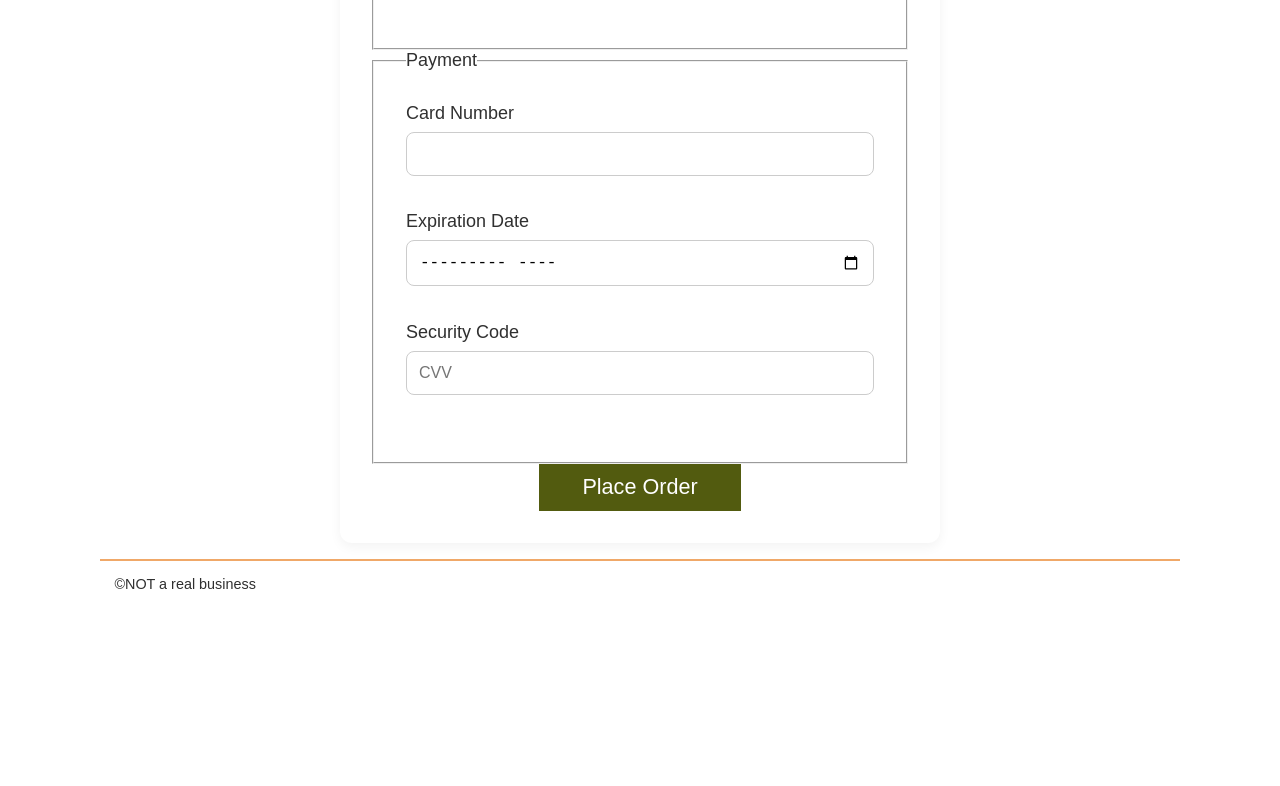
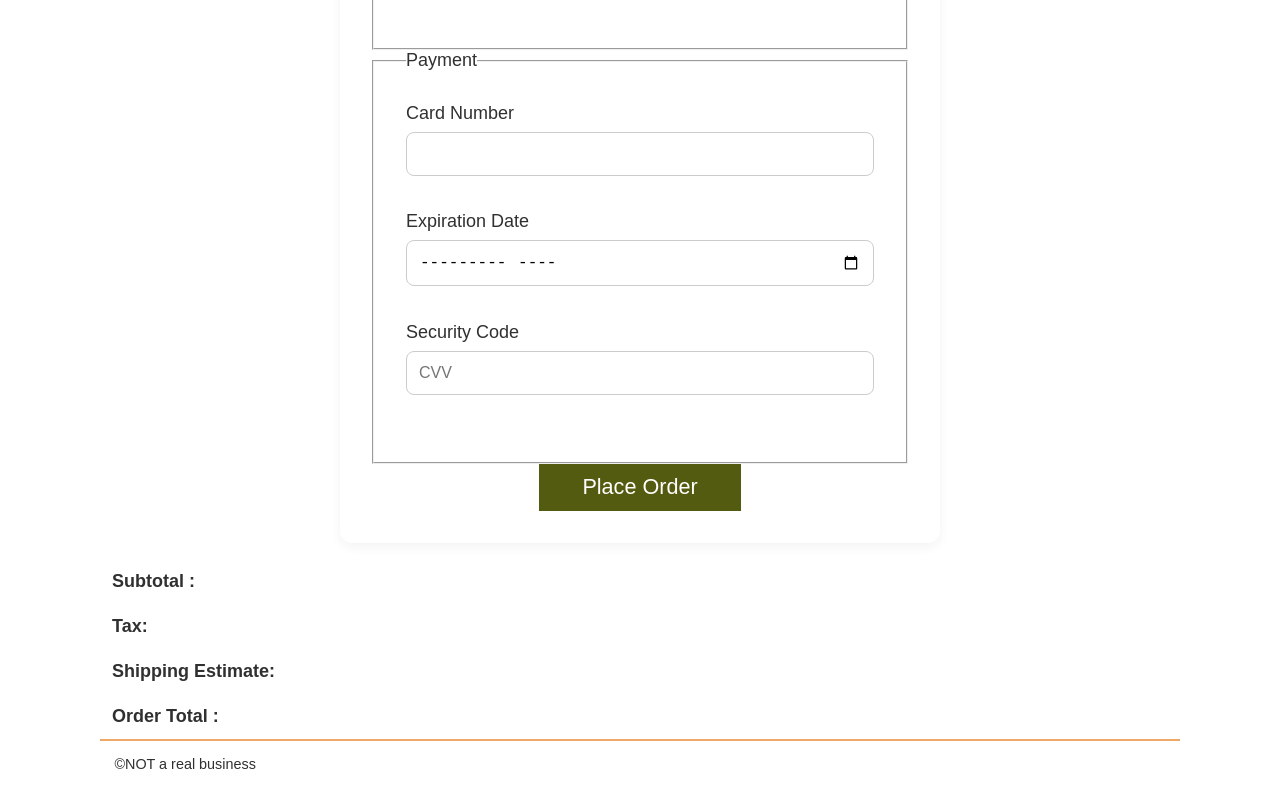
Before and after one commit to KingKacrae99/wdd330, a website built with Vite: page src/checkout/index.html in a window 1280 px wide. Shown: the part 1035-1821 px from the top of the page. Before the commit the page ends 1641 px from the top, so only its background shows below. Built offline with nearby package versions, Linux system fonts and the light colour scheme; files whose address does not match are found by name.

Commit message:
Order summary  section added

```diff
--- a/src/checkout/index.html
+++ b/src/checkout/index.html
@@ -114,8 +114,27 @@
           </div>
         </form>
       </section>
-      <section>
-
+      <section class="order-sum">
+        <div>
+          <p id="subtotal">
+            <strong>Subtotal :</strong>
+          </p>
+        </div>
+        <div>
+          <p id="tax">
+            <strong>Tax:</strong>
+          </p>
+        </div>
+        <div>
+          <p id="Shipping-Estimate">
+            <strong>Shipping Estimate: </strong>
+          </p>
+        </div>
+        <div>
+          <p id="Order Total">
+            <strong>Order Total : </strong>
+          </p>
+        </div>
       </section>
     </main>
 
```
